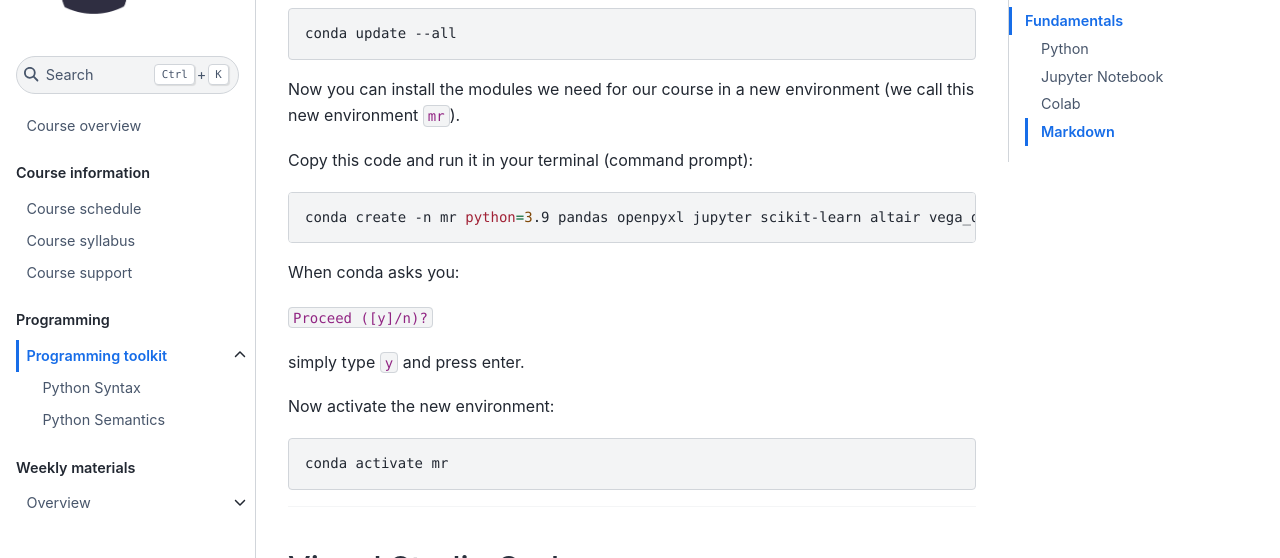
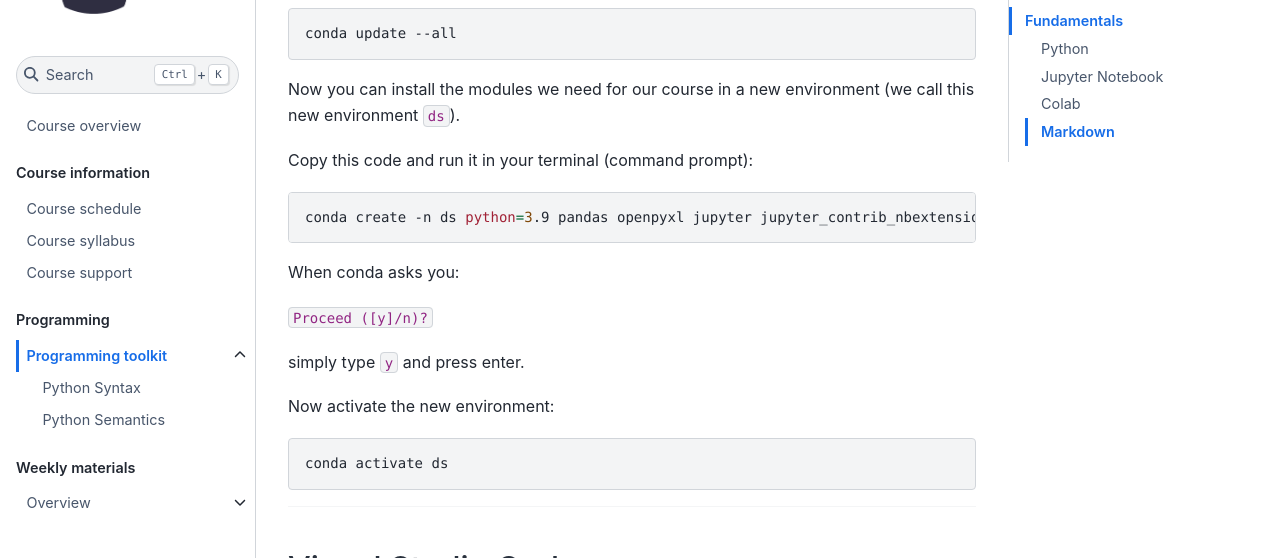
Before and after one commit to ds-ws22/website, a Jupyter Book: the page built from docs/programming-toolkit.md, in a window 1280 px wide and 900 px high, scrolled down 1070 px. Shown: the part 152-710 px from the top of the window. Built offline with Jupyter Book 1.0.4 settings and Sphinx 7.4.7 and the Sphinx Book theme 1.1.4, drawn with Linux system fonts in a browser that asks for light colours; comment, search, counter and statistics services are not loaded.

Commit message:
Update programming-toolkit.md

````diff
--- a/docs/programming-toolkit.md
+++ b/docs/programming-toolkit.md
@@ -49,13 +49,14 @@
 conda update --all
 ```
 
-Now you can install the modules we need for our course in a new environment (we call this new environment `mr`).
+Now you can install the modules we need for our course in a new environment (we call this new environment `ds`).
 
 Copy this code and run it in your terminal (command prompt):
 
 ```bash
-conda create -n mr python=3.9 pandas openpyxl jupyter scikit-learn altair vega_datasets matplotlib seaborn
+conda create -n ds python=3.9 pandas openpyxl jupyter jupyter_contrib_nbextensions rise scikit-learn altair vega_datasets matplotlib seaborn requests tweepy tensorflow beautifulsoup4 streamlit sqlalchemy psycopg2
 ```
+
 
 When conda asks you:
 
@@ -66,7 +67,7 @@
 Now activate the new environment:
 
 ```bash
-conda activate mr
+conda activate ds
 ```
 
 ---
````
